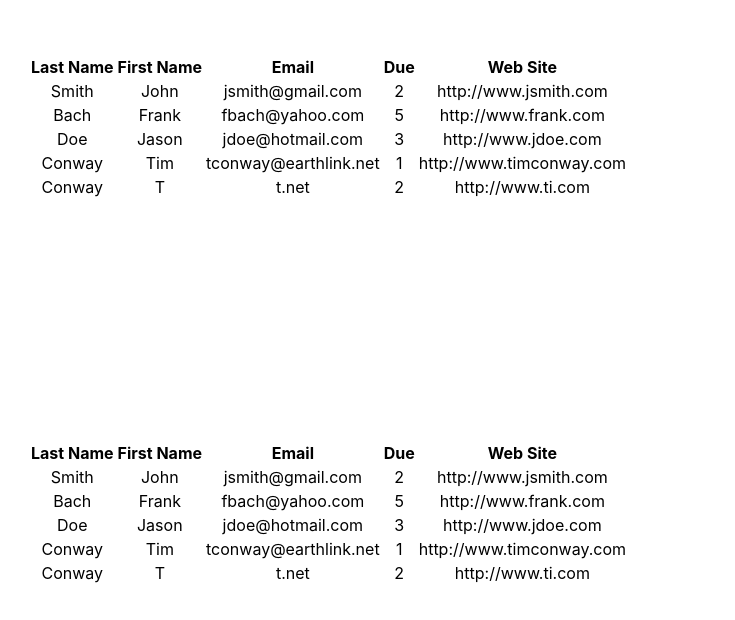
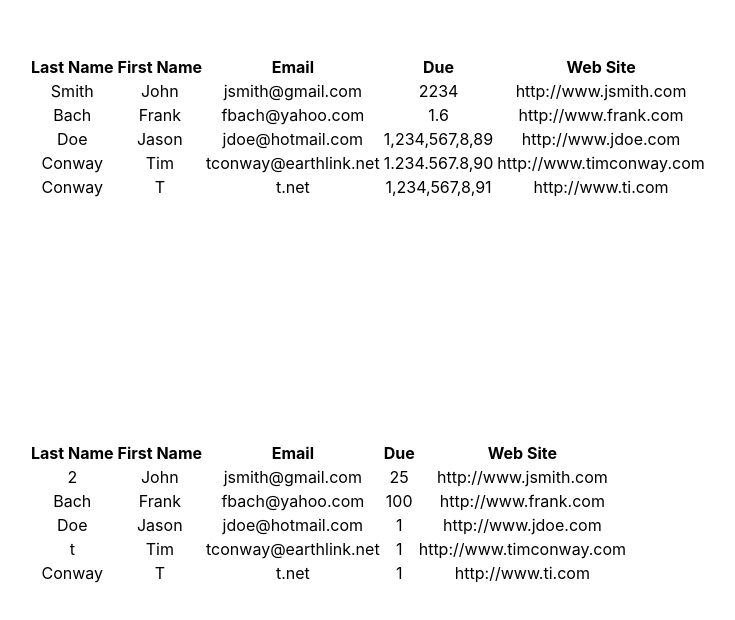
Before and after one commit to LeeWannacott/table-sort-js, a React (Create React App) app: page / in a window 1280 px wide. Shown: the part 186-806 px from the top of the page, without its empty margins (212-947 px from the left). Built offline with nearby package versions, Linux system fonts and the light colour scheme.

Commit message:
Added reverse alphabetical and reverse numerical sort

```diff
--- a/src/App.js
+++ b/src/App.js
@@ -24,39 +24,41 @@
             <td>Smith</td>
             <td>John</td>
             <td>jsmith@gmail.com</td>
-            <td>2</td>
+            <td>2234</td>
             <td>http://www.jsmith.com</td>
           </tr>
           <tr>
             <td>Bach</td>
             <td>Frank</td>
             <td>fbach@yahoo.com</td>
-            <td>5</td>
+            <td>1.6</td>
             <td>http://www.frank.com</td>
           </tr>
           <tr>
             <td>Doe</td>
             <td>Jason</td>
             <td>jdoe@hotmail.com</td>
-            <td>3</td>
+            <td>1,234,567,8,89</td>
             <td>http://www.jdoe.com</td>
           </tr>
           <tr>
             <td>Conway</td>
             <td>Tim</td>
             <td>tconway@earthlink.net</td>
-            <td>1</td>
+            <td>1.234.567.8,90</td>
             <td>http://www.timconway.com</td>
           </tr>
           <tr>
             <td>Conway</td>
             <td>T</td>
             <td>t.net</td>
-            <td>2</td>
+            <td>1,234,567,8,91</td>
             <td>http://www.ti.com</td>
           </tr>
         </tbody>
       </table>
+
+
 
       <table id="myTable" className="sortable">
         <thead>
@@ -70,28 +72,28 @@
         </thead>
         <tbody>
           <tr>
-            <td>Smith</td>
+            <td>2</td>
             <td>John</td>
             <td>jsmith@gmail.com</td>
-            <td>2</td>
+            <td>25</td>
             <td>http://www.jsmith.com</td>
           </tr>
           <tr>
             <td>Bach</td>
             <td>Frank</td>
             <td>fbach@yahoo.com</td>
-            <td>5</td>
+            <td>100</td>
             <td>http://www.frank.com</td>
           </tr>
           <tr>
             <td>Doe</td>
             <td>Jason</td>
             <td>jdoe@hotmail.com</td>
-            <td>3</td>
+            <td>1</td>
             <td>http://www.jdoe.com</td>
           </tr>
           <tr>
-            <td>Conway</td>
+            <td>t</td>
             <td>Tim</td>
             <td>tconway@earthlink.net</td>
             <td>1</td>
@@ -101,7 +103,7 @@
             <td>Conway</td>
             <td>T</td>
             <td>t.net</td>
-            <td>2</td>
+            <td>1</td>
             <td>http://www.ti.com</td>
           </tr>
         </tbody>
--- a/src/html-tablesorter.js
+++ b/src/html-tablesorter.js
@@ -3,6 +3,7 @@
 if (document.getElementsByClassName(/[sortable]/)) {
   const columnData = [];
   const numberColumnData = []
+
   const dictOfColumnIndexAndTableRow = {
   }
   document.addEventListener("DOMContentLoaded", function (e) {
@@ -18,8 +19,11 @@
           const tableHead = sortableTable.querySelector('thead')
           const tableBody = sortableTable.querySelector('tbody')
           const tableHeadHeaders = tableHead.querySelectorAll('th')
-          for (let [columnIndex, th] of tableHeadHeaders.entries()) {
+
+          for (let [columnIndex, th] of tableHeadHeaders.entries('table')) {
+            let timesClickedColumn = 0
             th.addEventListener("click", function () {
+              timesClickedColumn +=1
               //console.log(th.innerText, columnIndex);
               function getTableDataOnClick() {
                 const tableRows = tableBody.querySelectorAll('tr');
@@ -30,23 +34,23 @@
                 }
                 console.log(tableRows) //item
                 if (columnData[0].search(/[^A-Za-z]/)) {
+                  if (timesClickedColumn == 1){
+                    console.log('1')
+                    columnData.sort()
+
+                  } else if (timesClickedColumn == 2){
+                    console.log('2')
+                    columnData.reverse();
+                    timesClickedColumn = 0
+                  }
                   console.log('alpha')
-                  columnData.sort()
+
+                // }else if(columnData[0].search(/^(0[1-9]|1[012])[- /.](0[1-9]|[12][0-9]|3[01])[- /.](19|20)\d\d$/)){
+                //   console.log('date')
+
                 } else if (columnData[0].search(/[^0-9]/)) {
+                  if (timesClickedColumn == 1){
                   console.log('number')
-                  //console.log(columnData)
-                  for (let [i, number] of columnData.entries()) {
-                    if (typeof (number === String)) {
-
-
-
-
-                      // console.log(columnData[i].split('#')[0] = parseInt(number))
-                      // numberColumnData.push(columnData[i].split('#')[1])
-
-
-                    }
-                  }
                   console.log(columnData)
                   columnData.sort(function (a, b) {
                     if (a > b)
@@ -54,7 +58,22 @@
                     if (a < b)
                       return -1;
                     return 0
-                  });
+
+                  });}
+
+                  else if(timesClickedColumn==2){
+                    columnData.sort(function (b, a) {
+                      if (a > b)
+                        return 1;
+                      if (a < b)
+                        return -1;
+                      return 0
+
+                    });
+                    timesClickedColumn =0
+                  }
+                  // columnData.sort(function(a, b){return a-b});
+
                   console.log(columnData)
                 }
               }
@@ -71,6 +90,7 @@
                 columnData.length = 0
               }
               sortingFunction()
+              console.log(dictOfColumnIndexAndTableRow)
             });
           }
         }
```
